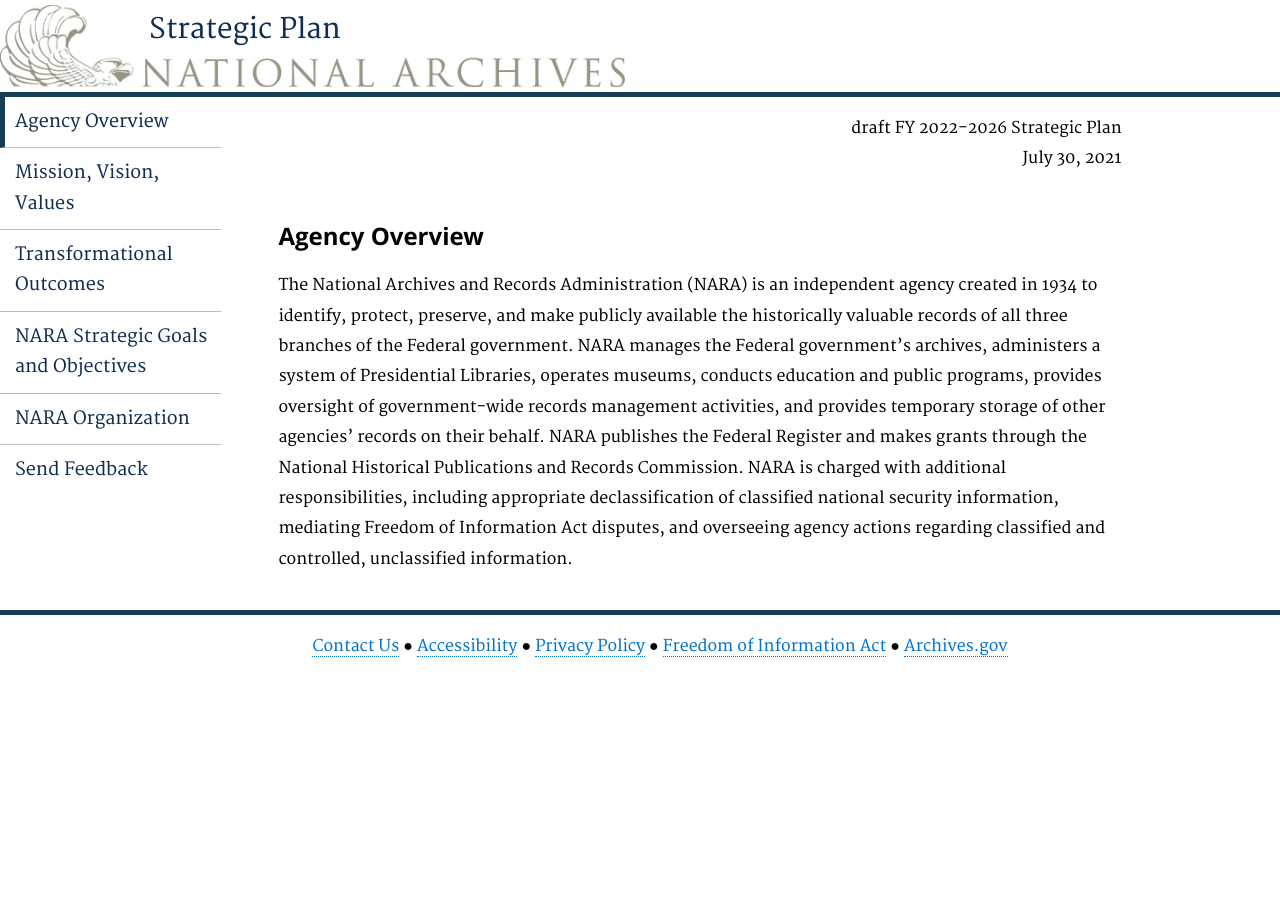
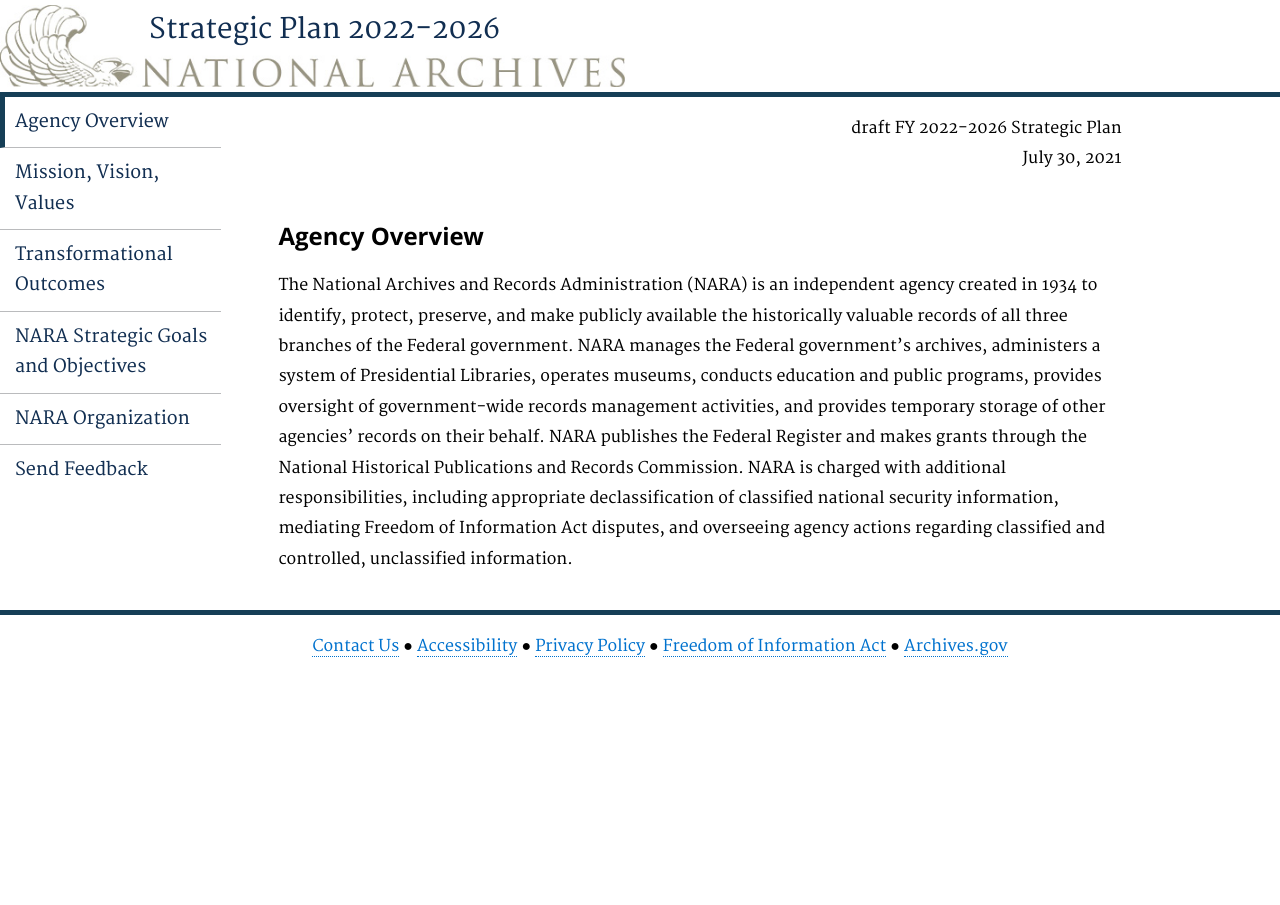
Before and after one commit to usnationalarchives/strategic-plan-2022-2026, a Jekyll site: the page built from pages/introduction.md, in a window 1280 px wide. Built offline with Jekyll 4.4.1, drawn with Linux system fonts in a browser that asks for light colours.

Commit message:
Update name

```diff
--- a/_config.yml
+++ b/_config.yml
@@ -20,7 +20,7 @@ exclude:
 - LICENSE.md
 
 # Site metadata
-name: "Strategic Plan"
+name: "Strategic Plan 2022-2026"
 description: "The National Archives and Records Administration (NARA) is the nation's record keeper."
 baseurl: /strategic-plan-2022-2026
 # Uncomment the following line for localhost development at http://127.0.0.1:4000/software/
```
